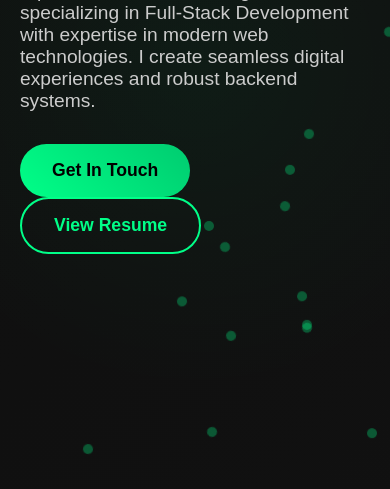
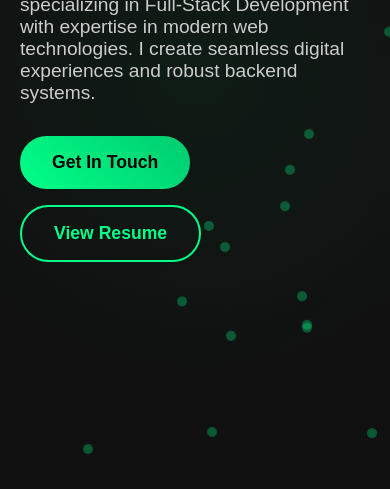
Before and after one commit to saijayesh94/jayesh-portfolio, a plain HTML site: page index.html in a window 390 px wide. Shown: the part 355-844 px from the top of the page. Drawn offline with Linux system fonts and the light colour scheme.

Commit message:
Update index.css

```diff
--- a/index.css
+++ b/index.css
@@ -112,6 +112,13 @@
             margin-bottom: 2rem;
             opacity: 0;
             animation: fadeInUp 1s ease-out 1.1s forwards;
+        }
+
+       .hero-buttons {
+            display: flex;
+            gap: 1rem;
+            opacity: 0;
+            animation: fadeInUp 1s ease-out 1.4s forwards;
         }
 
         .cta-button {
@@ -562,6 +569,11 @@
                 font-size: 2.5rem;
             }
 
+              .hero-buttons {
+                flex-direction: column;
+                align-items: flex-start;
+            }
+
             .contact-grid {
                 grid-template-columns: 1fr;
             }
```
